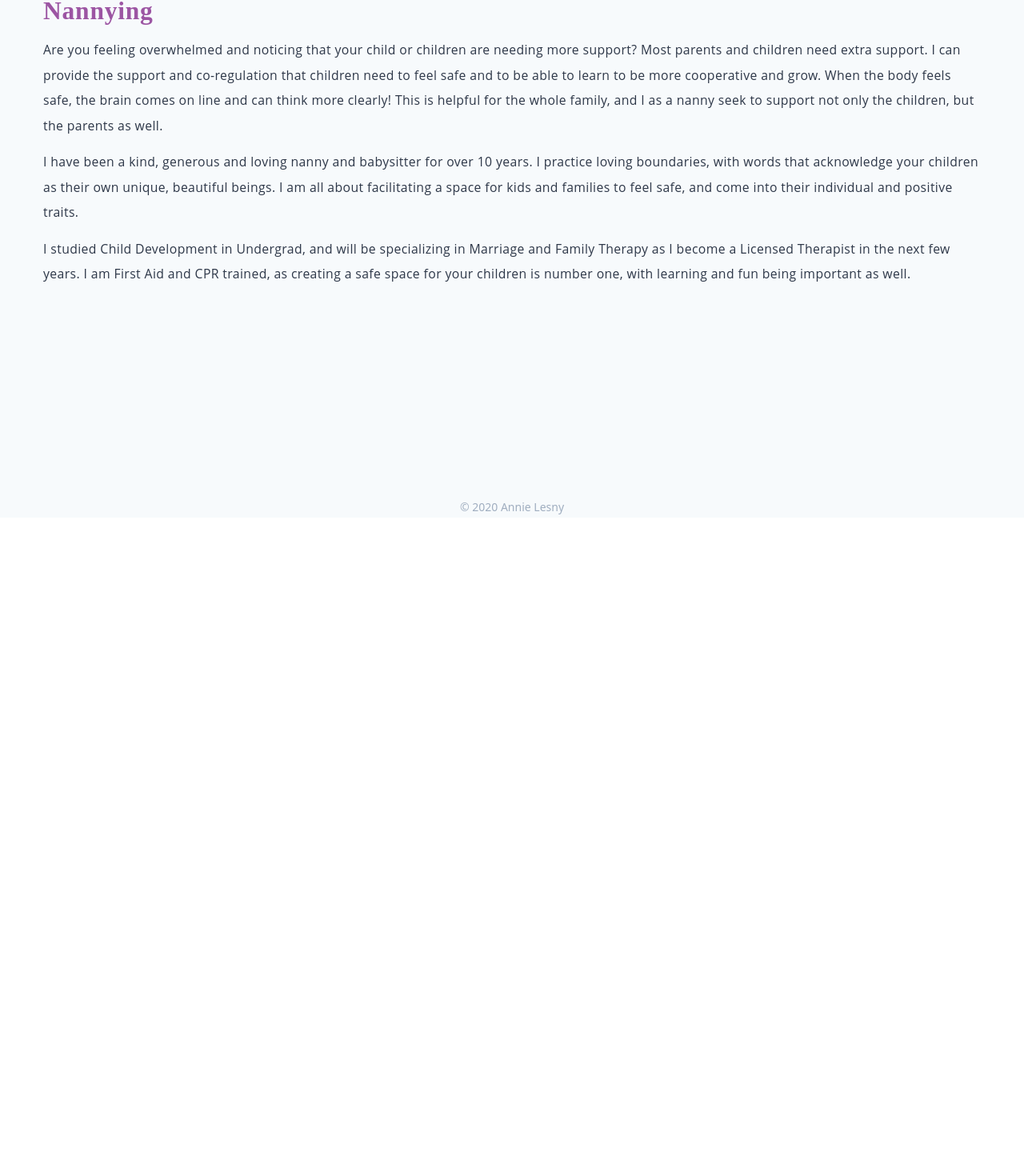
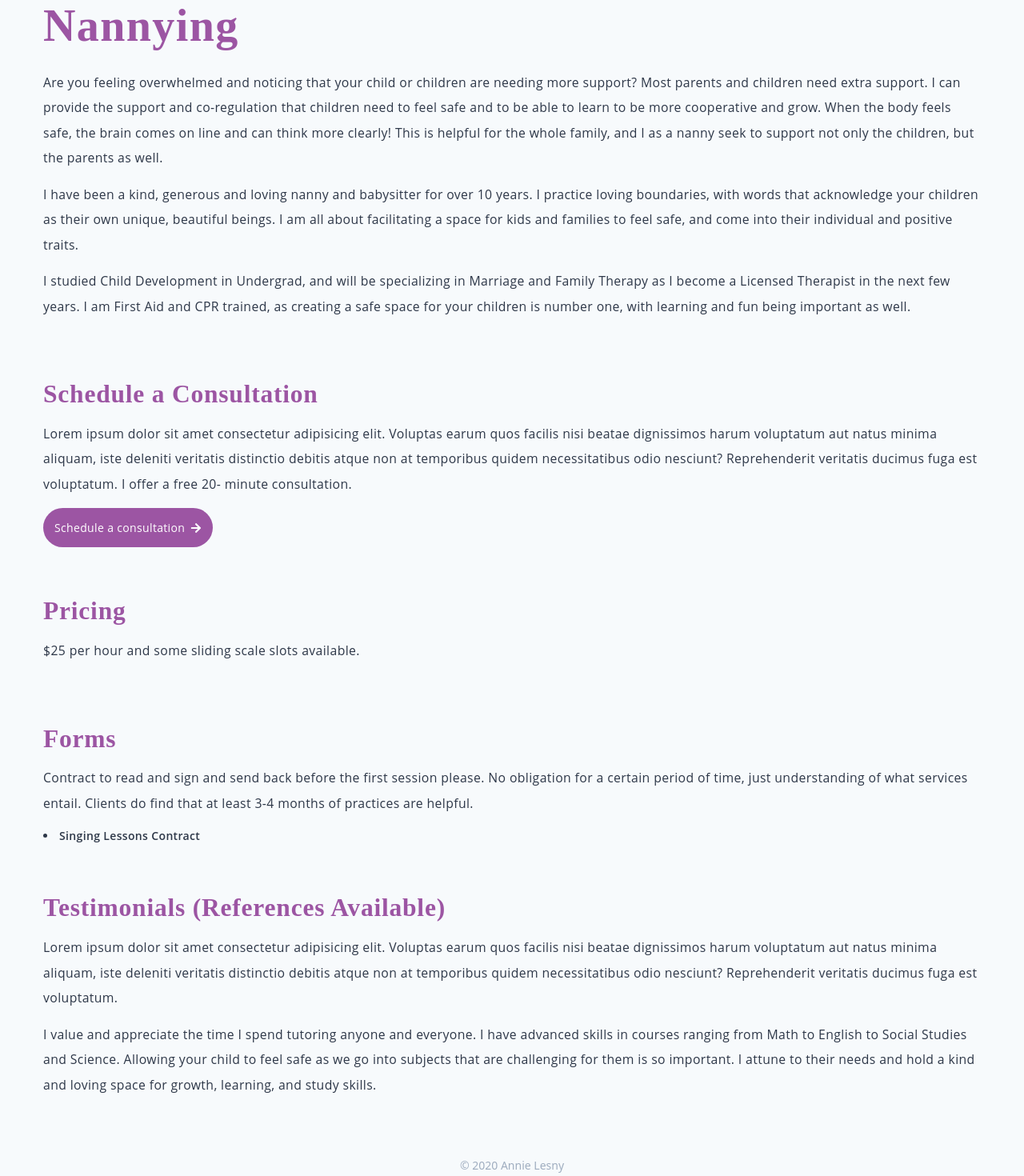
Before and after one commit to devmart10/annie-website, a Next.js app: page /nanny in a window 1280 px wide. Shown: the part 153-1623 px from the top of the page at 80% size. Before the commit the page ends 800 px from the top, so only its background shows below. Built offline with nearby package versions, Linux system fonts and the light colour scheme.

Commit message:
convert nannying to new layout

```diff
--- a/src/sections/Nanny.js
+++ b/src/sections/Nanny.js
@@ -1,29 +1,81 @@
-import React from "react";
+import Link from 'next/link';
+import React from 'react';
+import { FaArrowRight } from 'react-icons/fa';
 
 const Nanny = () => {
   return (
-    <section id="nanny" className="wow">
-      <div className="mb-4 section">
-        <h2 className="font-bold text-primary">Nannying</h2>
+    <>
+      <section id='nanny-description' className='wow'>
+        <div className='mb-8 md:mb-16 section'>
+          <h1 className='font-bold text-primary'>Nannying</h1>
           <p>
-          Are you feeling overwhelmed and noticing that your child or children are needing more support? Most parents
-          and children need extra support. I can provide the support and co-regulation that children need to feel safe
-          and to be able to learn to be more cooperative and grow. When the body feels safe, the brain comes on line and
-          can think more clearly! This is helpful for the whole family, and I as a nanny seek to support not only the
-          children, but the parents as well.
+            Are you feeling overwhelmed and noticing that your child or children are needing more support? Most parents and children need extra support. I can provide the support and co-regulation
+            that children need to feel safe and to be able to learn to be more cooperative and grow. When the body feels safe, the brain comes on line and can think more clearly! This is helpful for
+            the whole family, and I as a nanny seek to support not only the children, but the parents as well.
           </p>
           <p>
-          I have been a kind, generous and loving nanny and babysitter for over 10 years. I practice loving boundaries,
-          with words that acknowledge your children as their own unique, beautiful beings. I am all about facilitating a
-          space for kids and families to feel safe, and come into their individual and positive traits.
+            I have been a kind, generous and loving nanny and babysitter for over 10 years. I practice loving boundaries, with words that acknowledge your children as their own unique, beautiful
+            beings. I am all about facilitating a space for kids and families to feel safe, and come into their individual and positive traits.
           </p>
           <p>
-          I studied Child Development in Undergrad, and will be specializing in Marriage and Family Therapy as I become
-          a Licensed Therapist in the next few years. I am First Aid and CPR trained, as creating a safe space for your
-          children is number one, with learning and fun being important as well.
+            I studied Child Development in Undergrad, and will be specializing in Marriage and Family Therapy as I become a Licensed Therapist in the next few years. I am First Aid and CPR trained, as
+            creating a safe space for your children is number one, with learning and fun being important as well.
           </p>
         </div>
       </section>
+
+      <section id='nanny-schedule' className='wow'>
+        <div className='mb-8 md:mb-16 section'>
+          <h2 className='font-bold text-primary'>Schedule a Consultation</h2>
+          <p>
+            Lorem ipsum dolor sit amet consectetur adipisicing elit. Voluptas earum quos facilis nisi beatae dignissimos harum voluptatum aut natus minima aliquam, iste deleniti veritatis distinctio
+            debitis atque non at temporibus quidem necessitatibus odio nesciunt? Reprehenderit veritatis ducimus fuga est voluptatum. I offer a free 20- minute consultation.
+          </p>
+          <Link href='#'>
+            <div className='inline-flex items-center p-4 text-white rounded-full bg-b-purple'>
+              <a className='mr-2 font-normal hover:no-underline' onClick={() => setExpanded(false)}>
+                Schedule a consultation
+              </a>
+              <FaArrowRight></FaArrowRight>
+            </div>
+          </Link>
+        </div>
+      </section>
+
+      <section id='nanny-pricing' className='wow'>
+        <div className='mb-8 md:mb-16 section'>
+          <h2 className='font-bold text-primary'>Pricing</h2>
+          <p>$25 per hour and some sliding scale slots available.</p>
+        </div>
+      </section>
+
+      <section id='nanny-forms' className='wow'>
+        <div className='mb-8 md:mb-16 section'>
+          <h2 className='font-bold text-primary'>Forms</h2>
+          <p>
+            Contract to read and sign and send back before the first session please. No obligation for a certain period of time, just understanding of what services entail. Clients do find that at
+            least 3-4 months of practices are helpful.
+          </p>
+          <li>
+            <a href='#'>Singing Lessons Contract</a>
+          </li>
+        </div>
+      </section>
+
+      <section id='nanny-testimonials' className='wow'>
+        <div className='mb-8 md:mb-16 section'>
+          <h2 className='font-bold text-primary'>Testimonials (References Available)</h2>
+          <p>
+            Lorem ipsum dolor sit amet consectetur adipisicing elit. Voluptas earum quos facilis nisi beatae dignissimos harum voluptatum aut natus minima aliquam, iste deleniti veritatis distinctio
+            debitis atque non at temporibus quidem necessitatibus odio nesciunt? Reprehenderit veritatis ducimus fuga est voluptatum.
+          </p>
+          <p>
+            I value and appreciate the time I spend tutoring anyone and everyone. I have advanced skills in courses ranging from Math to English to Social Studies and Science. Allowing your child to
+            feel safe as we go into subjects that are challenging for them is so important. I attune to their needs and hold a kind and loving space for growth, learning, and study skills.
+          </p>
+        </div>
+      </section>
+    </>
   );
 };
 
```
Lines whose indentation alone changed are shown as unchanged.
